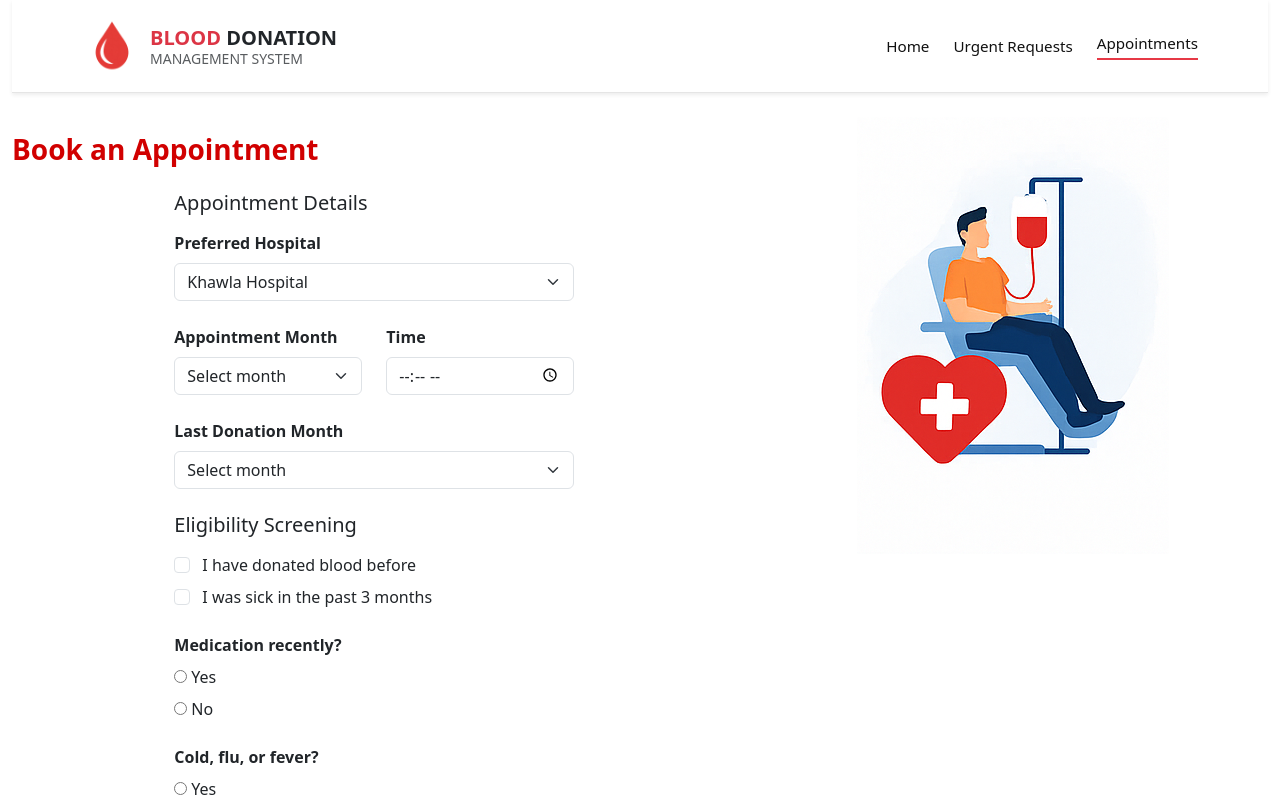
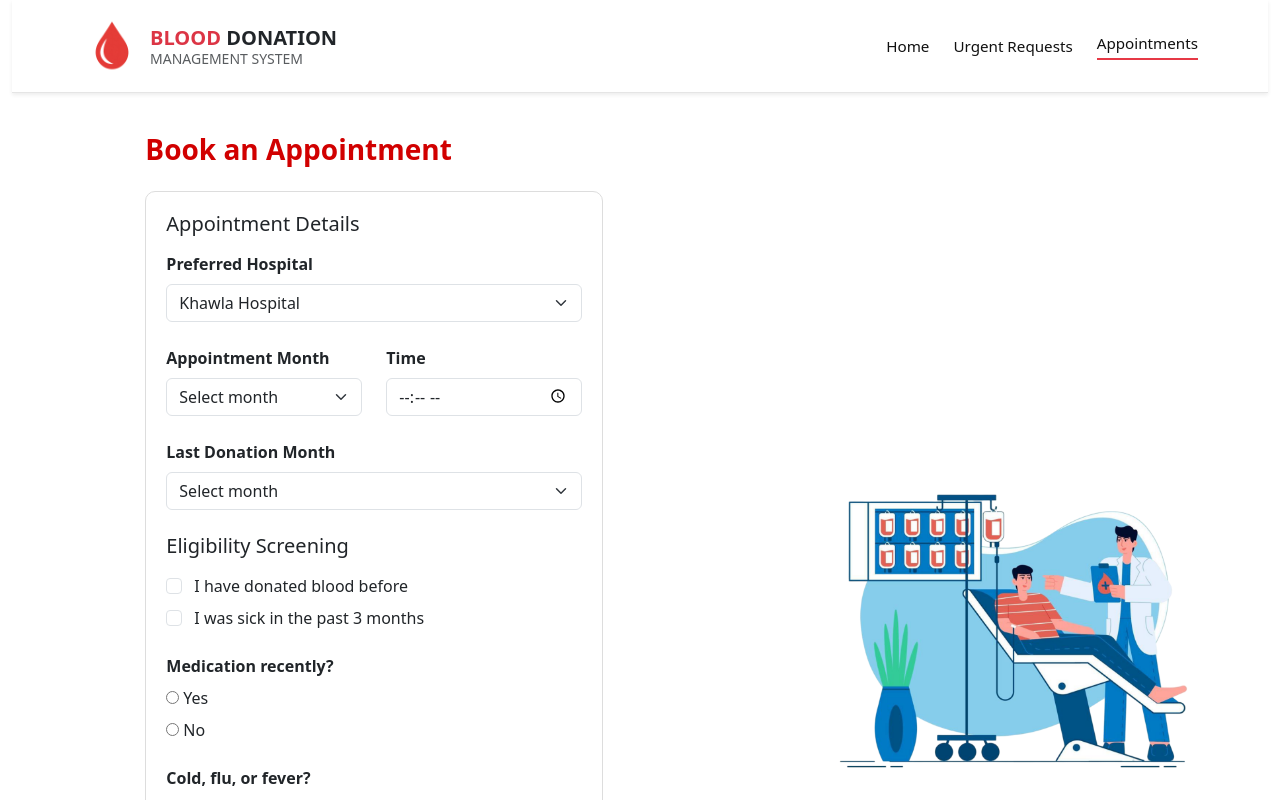
Before and after one commit to bineabble-XD/BDMS, a React (Vite) app in the folder client/: page /appointments in a window 1280 px wide. Shown: the top 800 px of the page. Built offline with nearby package versions, Linux system fonts and the light colour scheme.

Commit message:
fixed appointments

```diff
--- a/client/src/components/Appointment.jsx
+++ b/client/src/components/Appointment.jsx
@@ -2,7 +2,7 @@
 import React, { useState } from "react";
 import { Link, useNavigate } from "react-router-dom";
 import bdmslogo from "../assets/bdmslogo.png";
-import donorIllustration from "../assets/donor.png";
+import donorIllustration from "../assets/Patienttt.png";
 
 const Appointment = () => {
   const navigate = useNavigate();
@@ -38,7 +38,7 @@ const Appointment = () => {
   };
 
   return (
-    <div className="appointment-page container-fluid">
+    <div className="appointment-page container-fluid"  style={{ paddingBottom: "80px" }}>
       {/* NAVBAR */}
       <header className="bdms-navbar shadow-sm mb-4">
         <div className="container d-flex align-items-center justify-content-between py-3">
@@ -73,21 +73,33 @@ const Appointment = () => {
         </div>
       </header>
 
-      {/* MAIN CONTENT */}
-      <div className="row min-vh-100 align-items-start">
-        {/* LEFT SIDE (matches login style, no scroll) */}
-        <div className="col-md-7" style={{ paddingRight: "10px" }}>
+      {/* MAIN CONTENT (same idea as Register.jsx) */}
+      <div className="row min-vh-100 align-items-center">
+        {/* LEFT SIDE – form column */}
+        <div
+          className="col-md-7 auth-left"
+          style={{
+            paddingRight: "10px",
+          }}
+        >
           <h3 className="fw-semibold mb-4 mt-3" style={{ color: "#d10000" }}>
             Book an Appointment
           </h3>
 
           {/* Centered Form Container */}
-          <div style={{ maxWidth: "400px", margin: "0 auto" }}>
+          <div style={{ maxWidth: "700px",
+    margin: "0 auto",
+    padding: "20px",
+    border: "1px solid #ddd",
+    borderRadius: "10px",
+    backgroundColor: "#fff", }}>
             <form onSubmit={handleSubmit}>
               <h5 className="mb-3">Appointment Details</h5>
 
               <div className="mb-4">
-                <label className="form-label fw-semibold">Preferred Hospital</label>
+                <label className="form-label fw-semibold">
+                  Preferred Hospital
+                </label>
                 <select
                   className="form-select"
                   name="hospital"
@@ -103,7 +115,9 @@ const Appointment = () => {
 
               <div className="row mb-4">
                 <div className="col-md-6">
-                  <label className="form-label fw-semibold">Appointment Month</label>
+                  <label className="form-label fw-semibold">
+                    Appointment Month
+                  </label>
                   <select
                     className="form-select"
                     name="appointmentMonth"
@@ -112,8 +126,18 @@ const Appointment = () => {
                   >
                     <option value="">Select month</option>
                     {[
-                      "January","February","March","April","May","June",
-                      "July","August","September","October","November","December",
+                      "January",
+                      "February",
+                      "March",
+                      "April",
+                      "May",
+                      "June",
+                      "July",
+                      "August",
+                      "September",
+                      "October",
+                      "November",
+                      "December",
                     ].map((m) => (
                       <option key={m}>{m}</option>
                     ))}
@@ -133,7 +157,9 @@ const Appointment = () => {
               </div>
 
               <div className="mb-4">
-                <label className="form-label fw-semibold">Last Donation Month</label>
+                <label className="form-label fw-semibold">
+                  Last Donation Month
+                </label>
                 <select
                   className="form-select"
                   name="lastDonationMonth"
@@ -142,8 +168,18 @@ const Appointment = () => {
                 >
                   <option value="">Select month</option>
                   {[
-                    "January","February","March","April","May","June",
-                    "July","August","September","October","November","December",
+                    "January",
+                    "February",
+                    "March",
+                    "April",
+                    "May",
+                    "June",
+                    "July",
+                    "August",
+                    "September",
+                    "October",
+                    "November",
+                    "December",
                   ].map((m) => (
                     <option key={m}>{m}</option>
                   ))}
@@ -152,7 +188,7 @@ const Appointment = () => {
 
               <h5 className="mb-3 mt-4">Eligibility Screening</h5>
 
-              {/* CHECKBOXES WITH BETTER SPACING */}
+              {/* CHECKBOXES */}
               <div className="mb-4">
                 <div className="form-check mb-2">
                   <input
@@ -181,7 +217,7 @@ const Appointment = () => {
                 </div>
               </div>
 
-              {/* RADIO GROUPS WITH SPACING */}
+              {/* RADIO GROUPS */}
               <div className="mb-4">
                 <p className="fw-semibold mb-2">Medication recently?</p>
                 <div className="d-flex flex-column gap-2">
@@ -299,12 +335,13 @@ const Appointment = () => {
           </div>
         </div>
 
-        {/* RIGHT SIDE */}
+        {/* RIGHT SIDE – smaller illustration, same idea as Register */}
         <div className="col-md-5 text-center d-none d-md-block">
           <img
             src={donorIllustration}
             alt="Donor illustration"
-            className="img-fluid"
+            className="auth-illustration img-fluid"
+            style={{ maxWidth: "70%", height: "auto" }}
           />
         </div>
       </div>
--- a/client/src/components/Home.jsx
+++ b/client/src/components/Home.jsx
@@ -3,7 +3,7 @@ import React from "react";
 import { Link, useNavigate } from "react-router-dom";
 import { useSelector, useDispatch } from "react-redux";
 import { logout } from "../features/authSlice";
-import heroImg from "../assets/2.png";
+import heroImg from "../assets/2+.png";
 import bdmslogo from "../assets/bdmslogo.png";
 
 const Home = () => {
```
Also changed, not shown: client/src/assets/Patienttt.jpg (deleted), client/src/assets/Patienttt.png (added).
